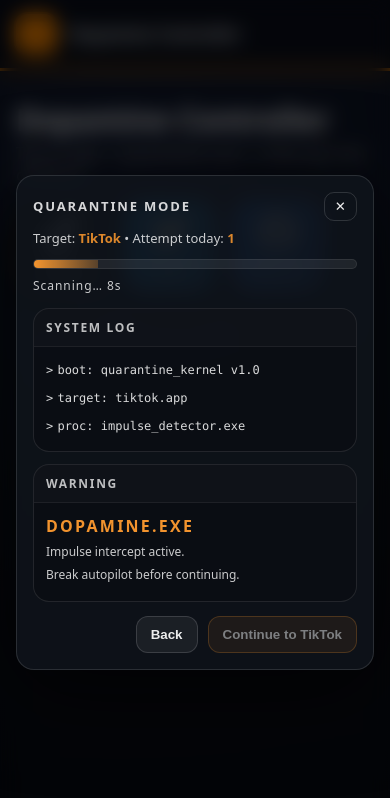
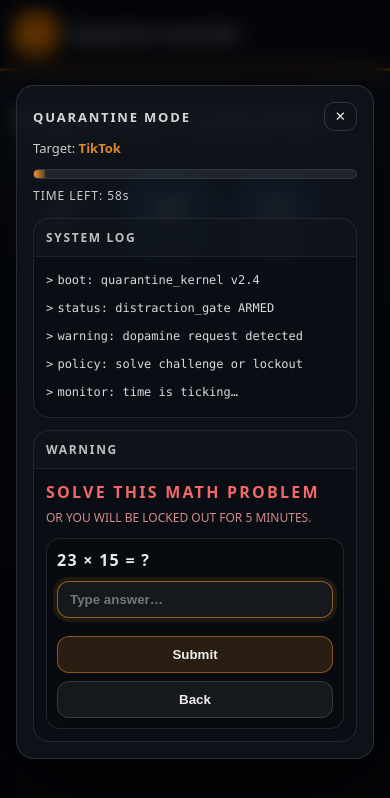
Before and after one commit to kadenh90/Dopamine-Control, a React (Vite) app: page / in a window 390 px wide. Both pictures are taken after a click on the button "TikTok". Shown: the top 798 px of the page. Built offline with nearby package versions, Linux system fonts and the light colour scheme.

Commit message:
refined friction pop up

```diff
--- a/src/App.jsx
+++ b/src/App.jsx
@@ -1,20 +1,32 @@
 import { useEffect, useMemo, useRef, useState } from "react";
 import { FaTiktok, FaTwitter, FaFacebook } from "react-icons/fa";
 
-function IconTile({ label, onClick, variant, children }) {
+function IconTile({ label, onClick, variant, children, locked, lockedText }) {
   return (
+    <div className="tileWrap">
       <button
         onClick={onClick}
-      className={`tile tile--app tile--${variant}`}
+        className={`tile tile--app tile--${variant} ${locked ? "tile--locked" : ""}`}
         aria-label={label}
         title={label}
         type="button"
+        disabled={locked}
       >
         <div className="tile__inner">
           <div className="tile__icon">{children}</div>
           <div className="tile__label">{label}</div>
+
+          {locked && (
+            <div className="lockX" aria-hidden="true">
+              <span className="lockX__a" />
+              <span className="lockX__b" />
+            </div>
+          )}
         </div>
       </button>
+
+      {locked && <div className="lockTextBelow">{lockedText}</div>}
+    </div>
   );
 }
 
@@ -26,103 +38,175 @@
   return `${yyyy}-${mm}-${dd}`;
 }
 
-function opensStorageKey(appKey) {
-  return `opens:${todayKey()}:${appKey}`;
+/** -------- Lockout persistence (per app) -------- */
+function lockKey(appKey) {
+  return `lockUntil:${todayKey()}:${appKey}`;
 }
 
-function getOpensToday(appKey) {
+function getLockUntil(appKey) {
   try {
-    return Number(localStorage.getItem(opensStorageKey(appKey)) || "0");
+    return Number(localStorage.getItem(lockKey(appKey)) || "0");
   } catch {
     return 0;
   }
 }
 
-function incrementOpensToday(appKey) {
-  const next = getOpensToday(appKey) + 1;
+function setLockUntil(appKey, ts) {
   try {
-    localStorage.setItem(opensStorageKey(appKey), String(next));
+    localStorage.setItem(lockKey(appKey), String(ts));
   } catch {
     // ignore
   }
-  return next;
+}
+
+function formatMMSS(totalSeconds) {
+  const m = Math.floor(totalSeconds / 60);
+  const s = totalSeconds % 60;
+  return `${String(m).padStart(2, "0")}:${String(s).padStart(2, "0")}`;
 }
 
 function clamp(n, a, b) {
   return Math.max(a, Math.min(b, n));
 }
 
-function buildLogs(appLabel, attempt) {
-  const base = [
-    "boot: quarantine_kernel v1.0",
-    `target: ${appLabel.toLowerCase()}.app`,
-    "proc: impulse_detector.exe",
-    "scan: dopamine_signature...",
-    "scan: attention_hijack_vectors...",
-    "firewall: blocking autopilot...",
-    "verify: user_intent_checksum...",
-    "contain: reward_loop isolated",
-    "status: containment stable",
+/** -------- Math problem generator -------- */
+function randomInt(min, max) {
+  return Math.floor(Math.random() * (max - min + 1)) + min;
+}
+
+function makeMathProblem() {
+  // Two-digit multiply like 17*19
+  const a = randomInt(12, 29);
+  const b = randomInt(12, 29);
+  return {
+    prompt: `${a} × ${b} = ?`,
+    answer: a * b,
+  };
+}
+
+/** -------- Log lines -------- */
+function buildPressureLogs(secondsLeft) {
+  const lines = [
+    "boot: quarantine_kernel v2.4",
+    "status: distraction_gate ARMED",
+    "warning: dopamine request detected",
+    "policy: solve challenge or lockout",
+    "monitor: time is ticking…",
   ];
 
-  if (attempt >= 2) base.splice(4, 0, `alert: repeat attempt detected (${attempt})`);
-  if (attempt >= 3) base.splice(6, 0, "lock: hardened mode enabled");
+  if (secondsLeft <= 45) lines.push("hint: breathing optional, focus mandatory.");
+  if (secondsLeft <= 30) lines.push("ALERT: 30 seconds left.");
+  if (secondsLeft <= 20) lines.push("ALERT: time collapsing.");
+  if (secondsLeft <= 10) lines.push("ALERT: final 10 seconds.");
+  if (secondsLeft <= 5) lines.push("PANIC: last chance.");
 
-  return base;
+  return lines;
 }
 
 export default function App() {
+  // Overlay open state + target
   const [open, setOpen] = useState(false);
-
-  // “Target” info for the overlay
   const [targetUrl, setTargetUrl] = useState("");
   const [targetLabel, setTargetLabel] = useState("");
-  const [attemptNumber, setAttemptNumber] = useState(1);
+  const [targetKey, setTargetKey] = useState("");
 
-  // countdown + logs
-  const [secondsLeft, setSecondsLeft] = useState(10);
+  // Challenge state
+  const [secondsLeft, setSecondsLeft] = useState(60);
+  const [problem, setProblem] = useState(() => makeMathProblem());
+  const [userAnswer, setUserAnswer] = useState("");
+  const [errorText, setErrorText] = useState("");
+
+  // Logs
   const [logLines, setLogLines] = useState([]);
 
+  // Lockouts state (store timestamps)
+  const [lockouts, setLockouts] = useState(() => ({
+    tiktok: getLockUntil("tiktok"),
+    twitter: getLockUntil("twitter"),
+    facebook: getLockUntil("facebook"),
+  }));
+
+  // Tick for UI countdown under locked icons
+  const [now, setNow] = useState(Date.now());
+
   const timerRef = useRef(null);
+  const uiTickRef = useRef(null);
 
-  const logs = useMemo(() => {
-    return buildLogs(targetLabel || "app", attemptNumber);
-  }, [targetLabel, attemptNumber]);
+  useEffect(() => {
+    uiTickRef.current = setInterval(() => setNow(Date.now()), 1000);
+    return () => clearInterval(uiTickRef.current);
+  }, []);
 
-  function openWithFriction(appKey, label, url) {
-    // track attempts per day (for escalation later)
-    const attempt = incrementOpensToday(appKey);
+  function isLocked(appKey) {
+    return now < (lockouts[appKey] || 0);
+  }
 
+  function lockedText(appKey) {
+    const until = lockouts[appKey] || 0;
+    const diffMs = Math.max(0, until - now);
+    const diffSec = Math.ceil(diffMs / 1000);
+    return diffSec > 0 ? `Locked • ${formatMMSS(diffSec)}` : "";
+  }
+
+  function openWithChallenge(appKey, label, url) {
+    if (isLocked(appKey)) return;
+
+    setTargetKey(appKey);
+    setTargetLabel(label);
     setTargetUrl(url);
-    setTargetLabel(label);
-    setAttemptNumber(attempt);
 
-    // escalation (simple)
-    const base = 10;
-    const extra = attempt === 1 ? 0 : attempt === 2 ? 5 : 10;
-    const secs = base + extra;
+    setSecondsLeft(60);
+    setProblem(makeMathProblem());
+    setUserAnswer("");
+    setErrorText("");
 
-    setSecondsLeft(secs);
-    setLogLines([logs[0] || "boot: quarantine_kernel v1.0"]);
+    setLogLines(buildPressureLogs(60));
     setOpen(true);
   }
 
-  function cancel() {
+  function closeOverlay() {
     if (timerRef.current) clearInterval(timerRef.current);
     timerRef.current = null;
     setOpen(false);
   }
 
-  function go() {
-    // keep your deep-link behavior
+  function failAndLock() {
+    const lockUntil = Date.now() + 5 * 60 * 1000; // 5 minutes
+    setLockUntil(targetKey, lockUntil);
+    setLockouts((prev) => ({ ...prev, [targetKey]: lockUntil }));
+    closeOverlay();
+  }
+
+  // NEW: Back/close counts as failing (prevents cheating)
+  function backCountsAsFail() {
+    if (!open || !targetKey) {
+      closeOverlay();
+      return;
+    }
+    failAndLock();
+  }
+
+  function submitAnswer() {
+    if (secondsLeft <= 0) return;
+
+    const n = Number(userAnswer.trim());
+    if (!Number.isFinite(n)) {
+      setErrorText("Enter a number.");
+      return;
+    }
+
+    if (n === problem.answer) {
       window.location.href = targetUrl;
+      return;
+    }
+
+    // unlimited attempts; only time-out causes lockout
+    setErrorText("Wrong. Try again.");
+    setUserAnswer("");
   }
 
   useEffect(() => {
     if (!open) return;
-
-    // reset logs
-    setLogLines([logs[0]]);
 
     if (timerRef.current) clearInterval(timerRef.current);
 
@@ -130,18 +214,21 @@
       setSecondsLeft((s) => {
         const next = s - 1;
 
-        // drip logs each second based on elapsed
+        const newLogs = buildPressureLogs(next);
         setLogLines((prev) => {
-          const elapsed = Math.max(0, (secondsLeft - next)); // approx
-          const idx = clamp(elapsed, 0, logs.length - 1);
-          const desired = logs.slice(0, idx + 1);
-          if (prev.length === desired.length) return prev;
-          return desired;
+          if (
+            prev.length === newLogs.length &&
+            prev[prev.length - 1] === newLogs[newLogs.length - 1]
+          )
+            return prev;
+          return newLogs;
         });
 
         if (next <= 0) {
           clearInterval(timerRef.current);
           timerRef.current = null;
+          setErrorText("Time’s up. Locked out for 5 minutes.");
+          setTimeout(() => failAndLock(), 400);
           return 0;
         }
         return next;
@@ -153,30 +240,22 @@
       timerRef.current = null;
     };
     // eslint-disable-next-line react-hooks/exhaustive-deps
-  }, [open, logs]);
+  }, [open]);
 
-  const canContinue = secondsLeft === 0;
-
-  // progress based on the starting number for this open
-  const startingSeconds = useMemo(() => {
-    // attempt 1: 10, attempt 2: 15, attempt 3+: 20 (must match openWithFriction calc)
-    const base = 10;
-    const extra = attemptNumber === 1 ? 0 : attemptNumber === 2 ? 5 : 10;
-    return base + extra;
-  }, [attemptNumber]);
-
-  const pct = clamp(((startingSeconds - secondsLeft) / startingSeconds) * 100, 0, 100);
+  const pct = clamp(((60 - secondsLeft) / 60) * 100, 0, 100);
 
   return (
     <div className="page">
       <h1 className="page__title">Dopamine Controller</h1>
-      <p className="page__subtitle">Tap an app → quarantine scan → then you can continue.</p>
+      <p className="page__subtitle">Tap an app → solve the challenge → continue.</p>
 
       <div className="tileRow">
         <IconTile
           label="TikTok"
           variant="tiktok"
-          onClick={() => openWithFriction("tiktok", "TikTok", "https://www.tiktok.com/")}
+          locked={isLocked("tiktok")}
+          lockedText={lockedText("tiktok")}
+          onClick={() => openWithChallenge("tiktok", "TikTok", "https://www.tiktok.com/")}
         >
           <FaTiktok />
         </IconTile>
@@ -184,7 +263,9 @@
         <IconTile
           label="Twitter"
           variant="twitter"
-          onClick={() => openWithFriction("twitter", "Twitter", "https://twitter.com/")}
+          locked={isLocked("twitter")}
+          lockedText={lockedText("twitter")}
+          onClick={() => openWithChallenge("twitter", "Twitter", "https://twitter.com/")}
         >
           <FaTwitter />
         </IconTile>
@@ -192,7 +273,9 @@
         <IconTile
           label="Facebook"
           variant="facebook"
-          onClick={() => openWithFriction("facebook", "Facebook", "https://www.facebook.com/")}
+          locked={isLocked("facebook")}
+          lockedText={lockedText("facebook")}
+          onClick={() => openWithChallenge("facebook", "Facebook", "https://www.facebook.com/")}
         >
           <FaFacebook />
         </IconTile>
@@ -200,19 +283,23 @@
 
       {open && (
         <div className="qcOverlay" role="dialog" aria-modal="true">
-          <div className="qcGlass" onClick={cancel} />
+          <div className="qcGlass" onClick={backCountsAsFail} />
 
           <div className="qcPanel" onClick={(e) => e.stopPropagation()}>
             <div className="qcHeader">
               <div className="qcTitle">QUARANTINE MODE</div>
-              <button className="qcClose" onClick={cancel} type="button" aria-label="Close quarantine">
+              <button
+                className="qcClose"
+                onClick={backCountsAsFail}
+                type="button"
+                aria-label="Close quarantine"
+              >
                 ✕
               </button>
             </div>
 
             <div className="qcSub">
-              Target: <span className="qcAccent">{targetLabel}</span> • Attempt today:{" "}
-              <span className="qcAccent">{attemptNumber}</span>
+              Target: <span className="qcAccent">{targetLabel}</span>
             </div>
 
             <div className="qcProgressWrap">
@@ -220,7 +307,7 @@
                 <div className="qcProgressFill" style={{ width: `${pct}%` }} />
               </div>
               <div className="qcProgressText">
-                {canContinue ? "UNLOCKED — proceed." : `Scanning… ${secondsLeft}s`}
+                {secondsLeft > 0 ? `TIME LEFT: ${secondsLeft}s` : "TIME EXPIRED"}
               </div>
             </div>
 
@@ -230,37 +317,60 @@
                 <div className="qcLog">
                   {logLines.map((line, idx) => (
                     <div className="qcLogLine" key={idx}>
-                      <span className="qcMono">{">"}</span> <span className="qcMono">{line}</span>
+                      <span className="qcMono">{">"}</span>{" "}
+                      <span className="qcMono">{line}</span>
                     </div>
                   ))}
-                  {canContinue && (
-                    <div className="qcLogLine">
-                      <span className="qcMono">{">"}</span>{" "}
-                      <span className="qcMono qcGood">gate: cleared — continue enabled</span>
-                    </div>
-                  )}
                 </div>
               </div>
 
               <div className="qcWindow qcWindow--side">
                 <div className="qcWindowTitle">WARNING</div>
                 <div className="qcSideText">
-                  <div className="qcBig">DOPAMINE.EXE</div>
-                  <div className="qcSmall">Impulse intercept active.</div>
-                  <div className="qcSmall">Break autopilot before continuing.</div>
+                  <div className="qcBig qcBig--danger">SOLVE THIS MATH PROBLEM</div>
+                  <div className="qcSmall qcSmall--danger">
+                    OR YOU WILL BE LOCKED OUT FOR 5 MINUTES.
+                  </div>
+
+                  <div className="mathBox">
+                    <div className="mathPrompt">{problem.prompt}</div>
+
+                    <input
+                      className="mathInput"
+                      value={userAnswer}
+                      onChange={(e) => setUserAnswer(e.target.value)}
+                      placeholder="Type answer…"
+                      inputMode="numeric"
+                      autoFocus
+                      onKeyDown={(e) => {
+                        if (e.key === "Enter") submitAnswer();
+                      }}
+                    />
+
+                    {errorText && <div className="mathError">{errorText}</div>}
+
+                    <button
+                      className="qcBtn qcBtn--primary qcBtn--full"
+                      onClick={submitAnswer}
+                      disabled={secondsLeft <= 0}
+                      type="button"
+                    >
+                      Submit
+                    </button>
+
+                    <button
+                      className="qcBtn qcBtn--ghost qcBtn--full"
+                      onClick={backCountsAsFail}
+                      type="button"
+                    >
+                      Back
+                    </button>
+                  </div>
                 </div>
               </div>
             </div>
 
-            <div className="qcActions">
-              <button className="qcBtn qcBtn--ghost" onClick={cancel} type="button">
-                Back
-              </button>
-
-              <button className="qcBtn qcBtn--primary" onClick={go} disabled={!canContinue} type="button">
-                Continue to {targetLabel}
-              </button>
-            </div>
+            {/* no footer needed */}
           </div>
         </div>
       )}
--- a/src/styles/modal.css
+++ b/src/styles/modal.css
@@ -46,11 +46,12 @@
   justify-content: flex-end;
   margin-top: 14px;
 }
-/* --- Quarantine overlay (hacker vibe) --- */
+
+/* ---------- Quarantine overlay (hacker vibe) ---------- */
 .qcOverlay {
   position: fixed;
   inset: 0;
-  z-index: 9999;
+  z-index: 10000;
   display: grid;
   place-items: center;
 }
@@ -165,13 +166,10 @@
 }
 
 .qcMono {
-  font-family: ui-monospace, SFMono-Regular, Menlo, Monaco, Consolas, "Liberation Mono", "Courier New", monospace;
+  font-family: ui-monospace, SFMono-Regular, Menlo, Monaco, Consolas, "Liberation Mono",
+    "Courier New", monospace;
   font-size: 12px;
   opacity: 0.92;
-}
-
-.qcGood {
-  color: rgba(120, 255, 180, 0.95);
 }
 
 .qcWindow--side .qcSideText {
@@ -190,13 +188,6 @@
   font-size: 12px;
   opacity: 0.85;
   margin-bottom: 6px;
-}
-
-.qcActions {
-  display: flex;
-  gap: 10px;
-  justify-content: flex-end;
-  margin-top: 14px;
 }
 
 .qcBtn {
@@ -231,3 +222,109 @@
     max-height: 200px;
   }
 }
+
+/* ---------- Math prompt UI inside the warning panel ---------- */
+.qcBig--danger {
+  color: rgba(255, 110, 110, 0.95);
+}
+
+.qcSmall--danger {
+  color: rgba(255, 170, 170, 0.95);
+}
+
+.mathBox {
+  margin-top: 12px;
+  padding: 10px;
+  border-radius: 14px;
+  border: 1px solid rgba(255, 255, 255, 0.10);
+  background: rgba(0, 0, 0, 0.22);
+}
+
+.mathPrompt {
+  font-weight: 900;
+  font-size: 16px;
+  letter-spacing: 0.08em;
+  margin-bottom: 10px;
+  color: rgba(255, 255, 255, 0.92);
+}
+
+.mathInput {
+  width: 100%;
+  padding: 10px 12px;
+  border-radius: 12px;
+  border: 1px solid rgba(255, 255, 255, 0.16);
+  background: rgba(255, 255, 255, 0.06);
+  color: rgba(255, 255, 255, 0.95);
+  outline: none;
+  font-weight: 800;
+  margin-bottom: 10px;
+}
+
+.mathInput:focus {
+  border-color: rgba(255, 155, 47, 0.55);
+  box-shadow: 0 0 0 4px rgba(255, 155, 47, 0.10);
+}
+
+.mathError {
+  margin: 6px 0 10px;
+  font-weight: 800;
+  font-size: 12px;
+  color: rgba(255, 170, 170, 0.95);
+}
+
+.qcBtn--full {
+  width: 100%;
+  margin-top: 8px;
+}
+
+/* ---------- Locked tile overlay (red X) + timer BELOW tile ---------- */
+.tile--app {
+  position: relative;
+}
+
+.tileWrap {
+  display: inline-flex;
+  flex-direction: column;
+  align-items: center;
+}
+
+.tile--locked {
+  opacity: 0.7;
+  cursor: not-allowed;
+}
+
+.lockX {
+  position: absolute;
+  inset: 10px;
+  pointer-events: none;
+}
+
+.lockX__a,
+.lockX__b {
+  position: absolute;
+  left: 10px;
+  right: 10px;
+  top: 50%;
+  height: 6px;
+  border-radius: 999px;
+  background: rgba(255, 60, 60, 0.95);
+  box-shadow: 0 0 22px rgba(255, 60, 60, 0.55);
+  transform-origin: center;
+}
+
+.lockX__a {
+  transform: translateY(-50%) rotate(35deg);
+}
+
+.lockX__b {
+  transform: translateY(-50%) rotate(-35deg);
+}
+
+.lockTextBelow {
+  margin-top: 8px;
+  font-weight: 900;
+  font-size: 12px;
+  letter-spacing: 0.06em;
+  color: rgba(255, 60, 60, 0.95);
+  text-shadow: 0 8px 24px rgba(0, 0, 0, 0.65);
+}
```
Lines whose indentation alone changed are shown as unchanged.
